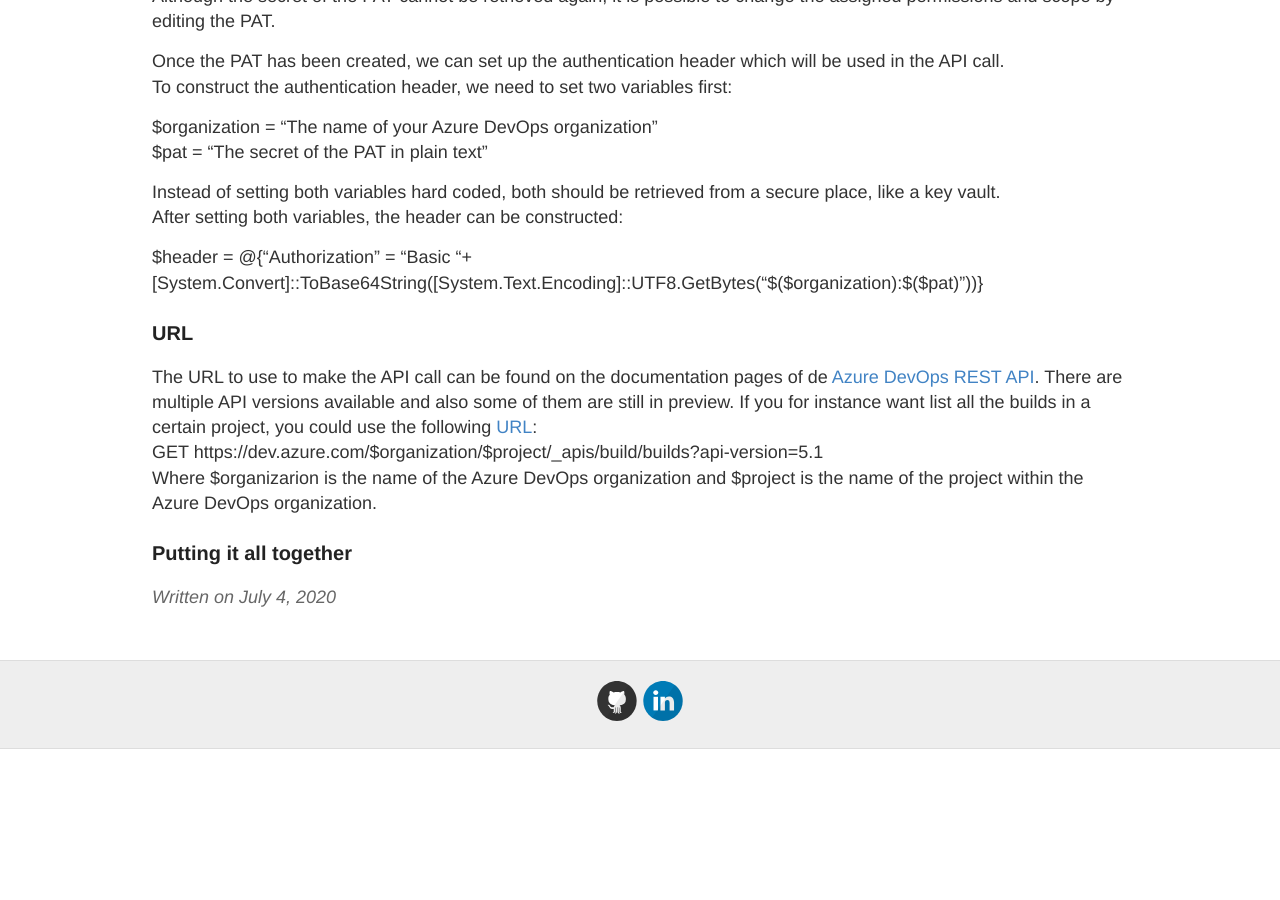
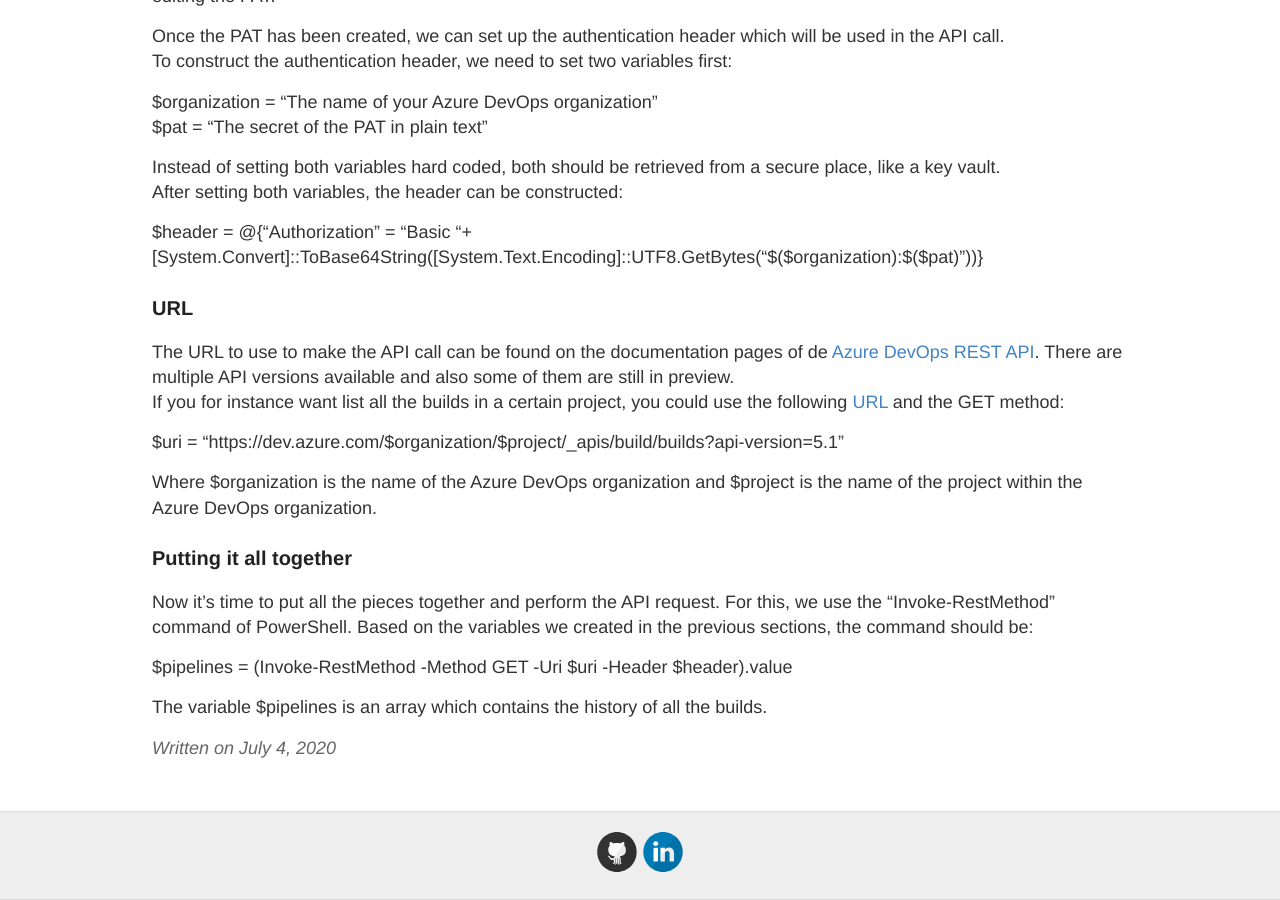
Before and after one commit to MHEBXM/mbhendriks, a Jekyll site: the page built from _posts/2020-07-04-azure-devops-api-powershell.md, in a window 1280 px wide and 900 px high, scrolled down 2081 px. Built offline with Jekyll 4.4.1, drawn with Linux system fonts in a browser that asks for light colours; before the commit the page ends 2830 px from its top, so only the background shows below that; some of the changed text lies outside the part shown.

Commit message:
add last part + review

```diff
--- a/_posts/2020-07-04-azure-devops-api-powershell.md
+++ b/_posts/2020-07-04-azure-devops-api-powershell.md
@@ -14,9 +14,7 @@ Personal access token is located below the user settings:
 
 ![user settings]({{ site.baseurl }}/images/api/pat1.png "user settings")
 
-To create a new personal access token, just choose "new token" and the "create a new personal access token" page will appear.
-Choose a name for the personal access token, select an organization and assign the right level of access to the personal access token.
-If the shown level of access is not granular enough, choose "show all scopes" to extend the permissions screen.
+To create a new personal access token, just choose "new token" and the "create a new personal access token" page will appear. Choose a name for the personal access token, select an organization and assign the right level of access to the personal access token. If the shown level of access is not granular enough, choose "show all scopes" to extend the permissions screen.
 It is common to assign the minimal permissions to the PAT.
 In the screen dump below, the option "all accessible organizations" is selected. One should of course choose his/her organization.
 
@@ -41,8 +39,17 @@ $header = @{"Authorization" = "Basic "+[System.Convert]::ToBase64String([System.
 
 ### URL
 
-The URL to use to make the API call can be found on the documentation pages of de [Azure DevOps REST API](https://docs.microsoft.com/en-us/rest/api/azure/devops/?view=azure-devops-rest-5.1). There are multiple API versions available and also some of them are still in preview. If you for instance want list all the builds in a certain project, you could use the following [URL](https://docs.microsoft.com/en-us/rest/api/azure/devops/build/builds/list?view=azure-devops-rest-5.1):
-GET https://dev.azure.com/$organization/$project/_apis/build/builds?api-version=5.1
-Where $organizarion is the name of the Azure DevOps organization and $project is the name of the project within the Azure DevOps organization.
+The URL to use to make the API call can be found on the documentation pages of de [Azure DevOps REST API](https://docs.microsoft.com/en-us/rest/api/azure/devops/?view=azure-devops-rest-5.1). There are multiple API versions available and also some of them are still in preview.
+If you for instance want list all the builds in a certain project, you could use the following [URL](https://docs.microsoft.com/en-us/rest/api/azure/devops/build/builds/list?view=azure-devops-rest-5.1) and the GET method:
+
+$uri = "https://dev.azure.com/$organization/$project/_apis/build/builds?api-version=5.1"
+
+Where $organization is the name of the Azure DevOps organization and $project is the name of the project within the Azure DevOps organization.
 
 ### Putting it all together
+
+Now it's time to put all the pieces together and perform the API request. For this, we use the "Invoke-RestMethod" command of PowerShell. Based on the variables we created in the previous sections, the command should be:
+
+$pipelines = (Invoke-RestMethod -Method GET -Uri $uri -Header $header).value
+
+The variable $pipelines is an array which contains the history of all the builds.
```
Also changed, not shown: _org/2014-3-3-Hello-World.md (deleted, +0 -10 lines), _org/config.png (deleted), _org/first-post.png (deleted), _org/jekyll-logo.png (deleted), _org/jekyll-now-theme-screenshot.jpg (deleted), _org/step1.gif (deleted).
